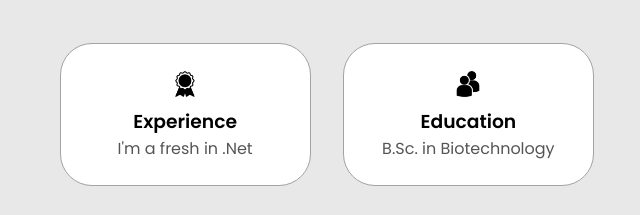
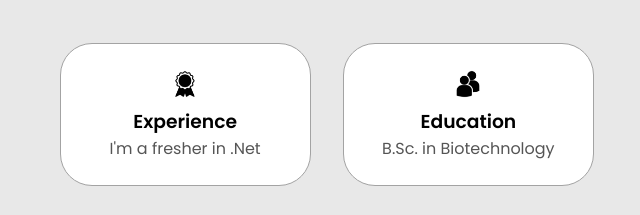
Before and after one commit to peeyush19/html-css-js-portfolio, a plain HTML site: page index.html in a window 1280 px wide. Shown: the part 1080-1295 px from the top of the page, 526-1166 px from the left. Drawn offline with Linux system fonts and the light colour scheme.

Commit message:
Update index.html

```diff
--- a/index.html
+++ b/index.html
@@ -100,7 +100,7 @@
                 class="icon"
               />
               <h3>Experience</h3>
-              <p>I'm a fresh in .Net</p>
+              <p>I'm a fresher in .Net</p>
             </div>
             <div class="details-container">
               <img
```
